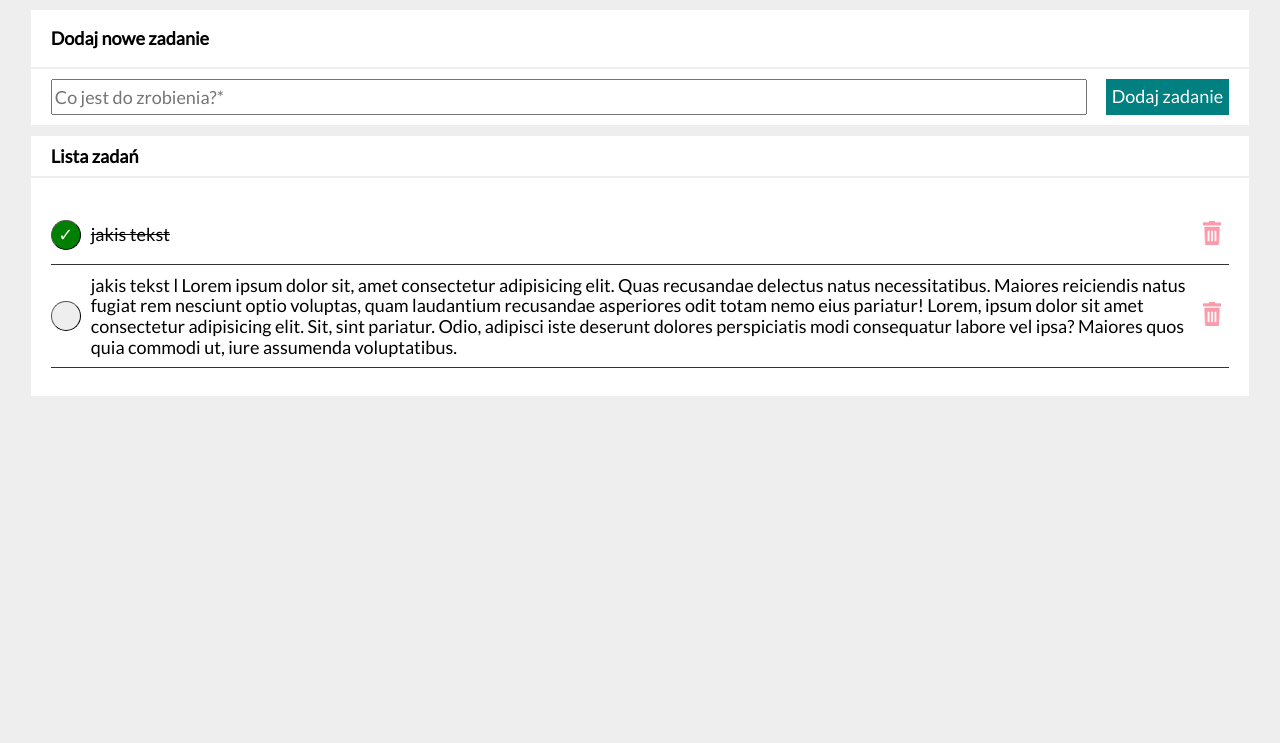
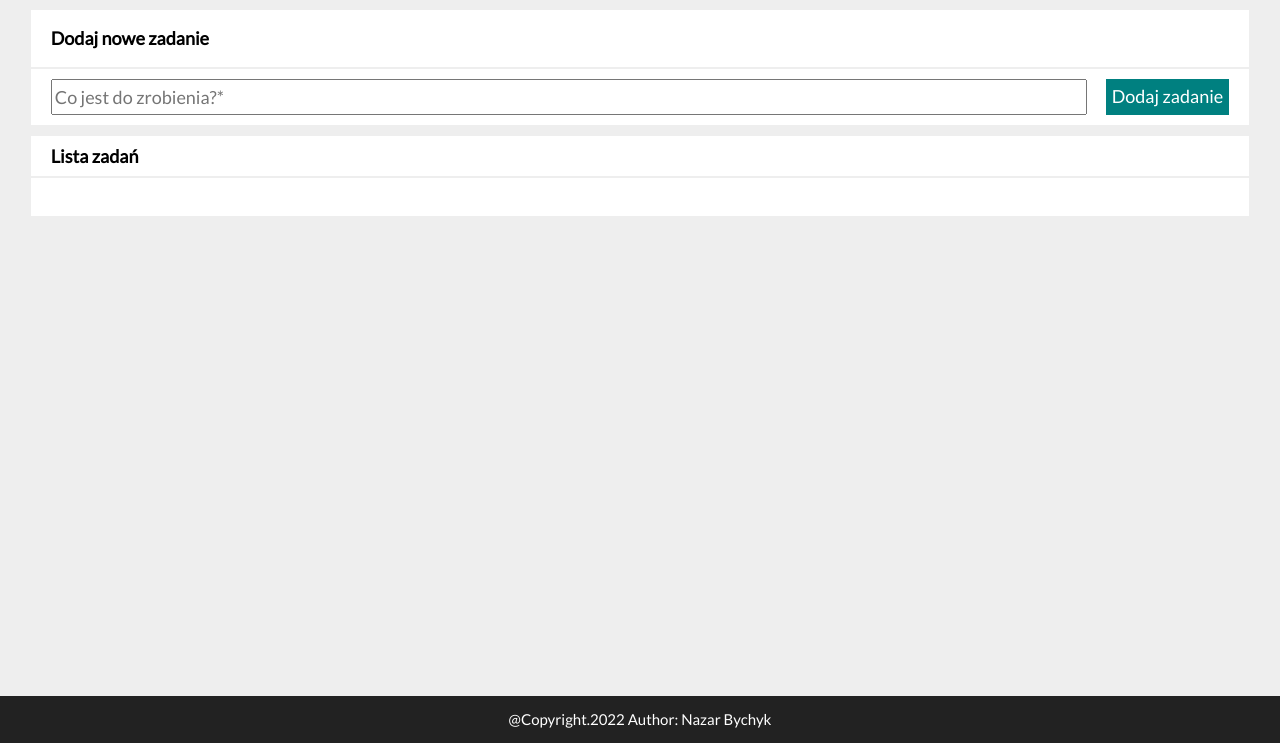
Before and after one commit to Ziko225/task-list, a plain HTML site: page index.html in a window 1280 px wide. Shown: the part 57-800 px from the top of the page. Drawn offline with nearby package versions, Linux system fonts and the light colour scheme.

Commit message:
add readme and footer in html and repair links of images on css

```diff
--- /dev/null
+++ b/css/footer.css
@@ -0,0 +1,10 @@
+.footer {
+    font-size: smaller;
+    background-color: #222;
+    color: white;
+    position: fixed;
+    bottom: 0;
+    width: 100%;
+    color: white;
+    text-align: center;
+}
--- a/index.html
+++ b/index.html
@@ -15,7 +15,8 @@
     <script defer src="js/script.js"></script>
     <link href="css/style.css" rel="stylesheet">
     <link href="css/article.css" rel="stylesheet">
-    <link href="/img/icon.png" rel="icon">
+    <link href="css/footer.css" rel="stylesheet">
+    <link href="./img/icon.png" rel="icon">
 </head>
 
 <body class="body">
@@ -45,5 +46,8 @@
         </div>
     </article>
 </body>
+<footer class="footer">
+    <p>@Copyright.2022 Author: Nazar Bychyk</p>
+</footer>
 
 </html>
--- a/js/script.js
+++ b/js/script.js
@@ -1,13 +1,5 @@
 {
     const tasks = [
-        {
-            content: "jakis tekst",
-            check: true,
-        },
-        {
-            content: "jakis tekst l Lorem ipsum dolor sit, amet consectetur adipisicing elit. Quas recusandae delectus natus necessitatibus. Maiores reiciendis natus fugiat rem nesciunt optio voluptas, quam laudantium recusandae asperiores odit totam nemo eius pariatur! Lorem, ipsum dolor sit amet consectetur adipisicing elit. Sit, sint pariatur. Odio, adipisci iste deserunt dolores perspiciatis modi consequatur labore vel ipsa? Maiores quos quia commodi ut, iure assumenda voluptatibus.",
-            check: false,
-        },
     ];
 
     const addNewTask = (newTaskContent) => {
@@ -39,7 +31,7 @@
                             ${task.content}
                         </span>
                     <button class="list__buttonRemoveTask js-taskRemoveButton"><img class="buttonRemoveTask__img"
-                    src="/img/remove.png" width="24px"></imb></button>
+                    src="./img/remove.png" width="24px"></imb></button>
                 </li>
             `;
         }
@@ -71,7 +63,6 @@
             return;
         }
         addNewTask(newTaskContent)
-
     };
 
     const init = () => {
@@ -81,5 +72,6 @@
 
         form.addEventListener("submit", onFormSumbit);
     };
+
     init();
 };
```
Also changed, not shown: img/intro.jpg (added), 1 other file.
